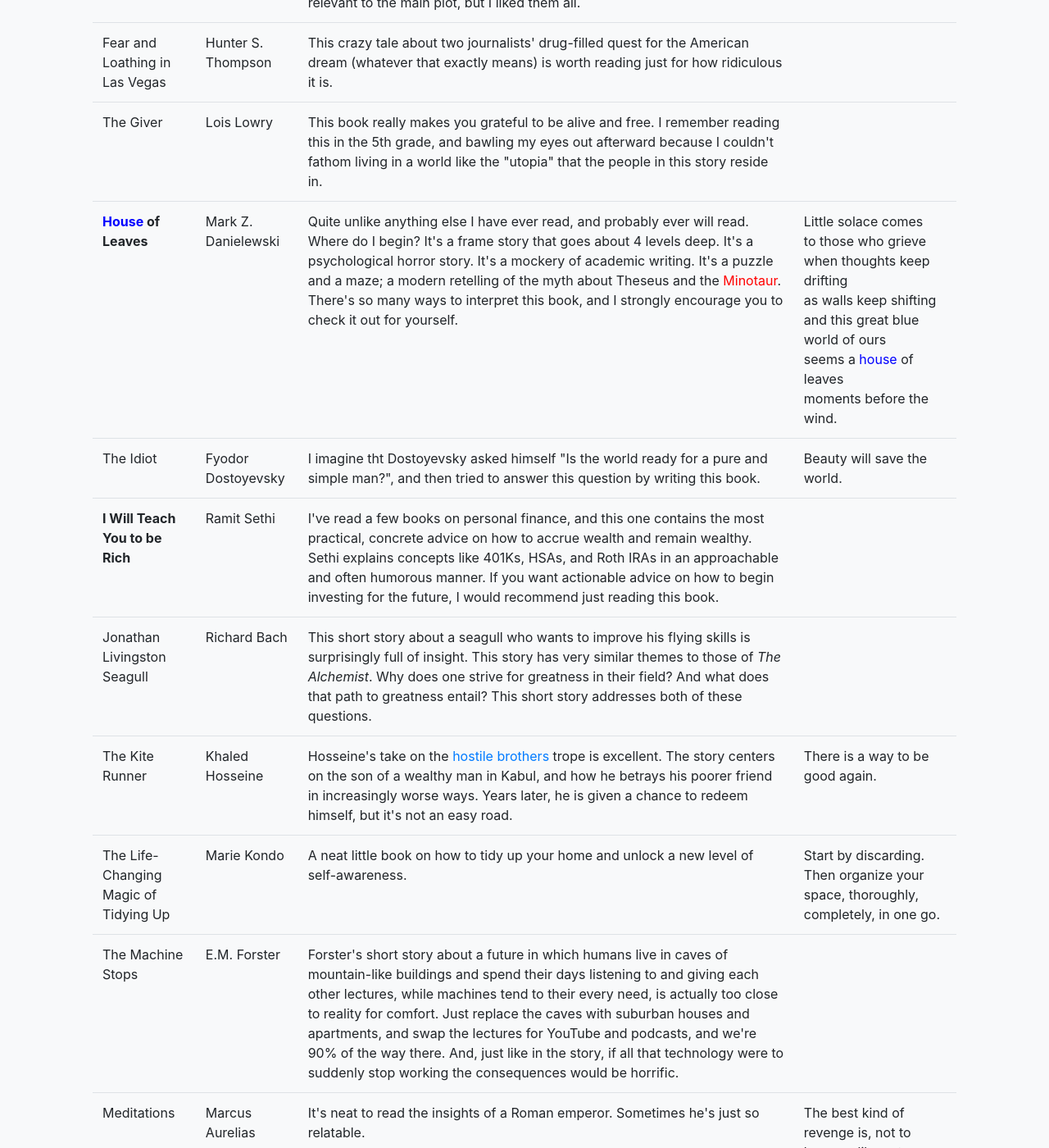
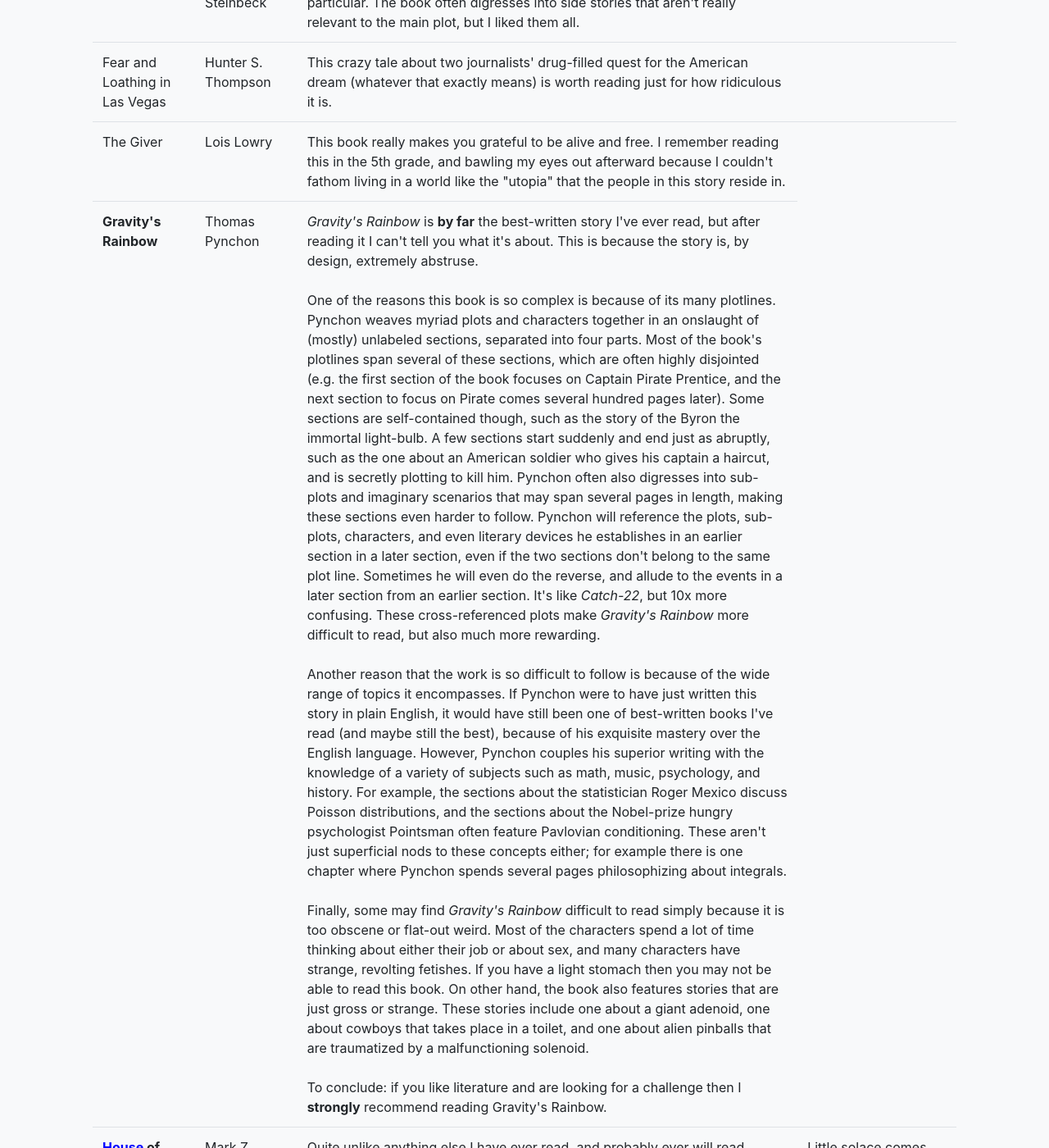
Before and after one commit to PappasBrent/pappasbrent.github.io, a Jekyll site: the page built from reading.html, in a window 1280 px wide and 1400 px high, scrolled down 2156 px. Shown: the whole window at 82% size. Built offline with Jekyll 4.4.1, drawn with Linux system fonts in a browser that asks for light colours.

Commit message:
Add notes on Gravity's Rainbow

```diff
--- a/reading.html
+++ b/reading.html
@@ -180,6 +180,72 @@
                     afterward because I couldn't fathom living in a world like the
                     "utopia" that the people in this story reside in.</td>
                 <td></td>
+            </tr>
+            <tr>
+                <td><b>Gravity's Rainbow</b></td>
+                <td>Thomas Pynchon</td>
+                <td>
+                    <i>Gravity's Rainbow</i> is <strong>by far</strong> the
+                    best-written story I've ever read, but after reading it I
+                    can't tell you what it's about. This is because the story
+                    is, by design, extremely abstruse.
+                    <br><br>
+                    One of the reasons this book is so complex is because of its
+                    many plotlines. Pynchon weaves myriad plots and characters
+                    together in an onslaught of (mostly) unlabeled sections,
+                    separated into four parts. Most of the book's plotlines span
+                    several of these sections, which are often highly disjointed
+                    (e.g. the first section of the book focuses on Captain
+                    Pirate Prentice, and the next section to focus on Pirate
+                    comes several hundred pages later). Some sections are
+                    self-contained though, such as the story of the Byron the
+                    immortal light-bulb. A few sections start suddenly and end
+                    just as abruptly, such as the one about an American soldier
+                    who gives his captain a haircut, and is secretly plotting to
+                    kill him. Pynchon often also digresses into sub-plots and
+                    imaginary scenarios that may span several pages in length,
+                    making these sections even harder to follow. Pynchon will
+                    reference the plots, sub-plots, characters, and even
+                    literary devices he establishes in an earlier section in a
+                    later section, even if the two sections don't belong to the
+                    same plot line. Sometimes he will even do the reverse, and
+                    allude to the events in a later section from an earlier
+                    section. It's like <i>Catch-22</i>, but 10x more confusing.
+                    These cross-referenced plots make <i>Gravity's Rainbow</i>
+                    more difficult to read, but also much more rewarding.
+                    <br><br>
+                    Another reason that the work is so difficult to follow is
+                    because of the wide range of topics it encompasses. If
+                    Pynchon were to have just written this story in plain
+                    English, it would have still been one of best-written books
+                    I've read (and maybe still the best), because of his
+                    exquisite mastery over the English language. However,
+                    Pynchon couples his superior writing with the knowledge of a
+                    variety of subjects such as math, music, psychology, and
+                    history. For example, the sections about the statistician
+                    Roger Mexico discuss Poisson distributions, and the sections
+                    about the Nobel-prize hungry psychologist Pointsman often
+                    feature Pavlovian conditioning. These aren't just
+                    superficial nods to these concepts either; for example there
+                    is one chapter where Pynchon spends several pages
+                    philosophizing about integrals.
+                    <br><br>
+                    Finally, some may find <i>Gravity's Rainbow</i> difficult to
+                    read simply because it is too obscene or flat-out weird.
+                    Most of the characters spend a lot of time thinking about
+                    either their job or about sex, and many characters have
+                    strange, revolting fetishes. If you have a light stomach
+                    then you may not be able to read this book. On other hand,
+                    the book also features stories that are just gross or
+                    strange. These stories include one about a giant adenoid,
+                    one about cowboys that takes place in a toilet, and one
+                    about alien pinballs that are traumatized by a
+                    malfunctioning solenoid.
+                    <br><br>
+                    To conclude: if you like literature and are looking for a
+                    challenge then I <strong>strongly</strong> recommend reading
+                    Gravity's Rainbow.
+                </td>
             </tr>
             <tr>
                 <td><b><span style="color: blue;">House</span> of Leaves</b></td>
```
